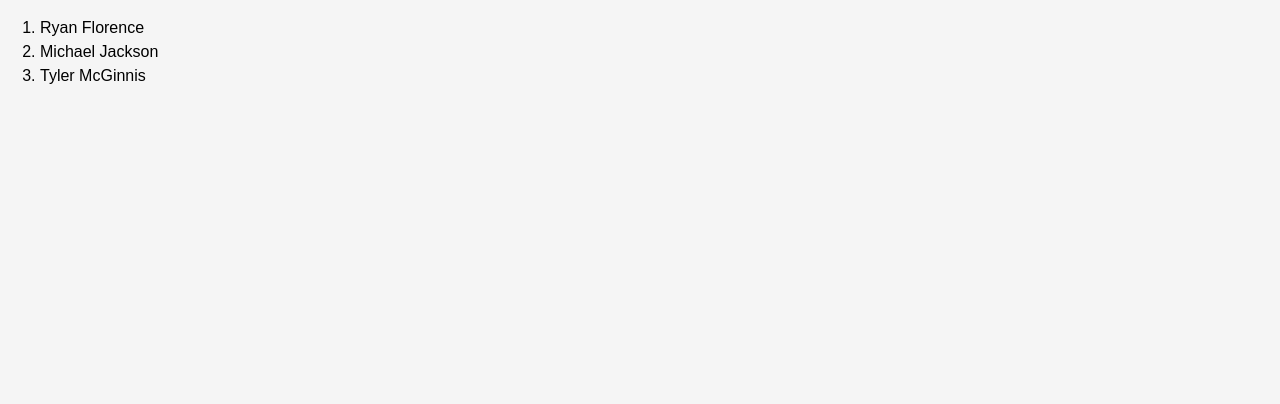
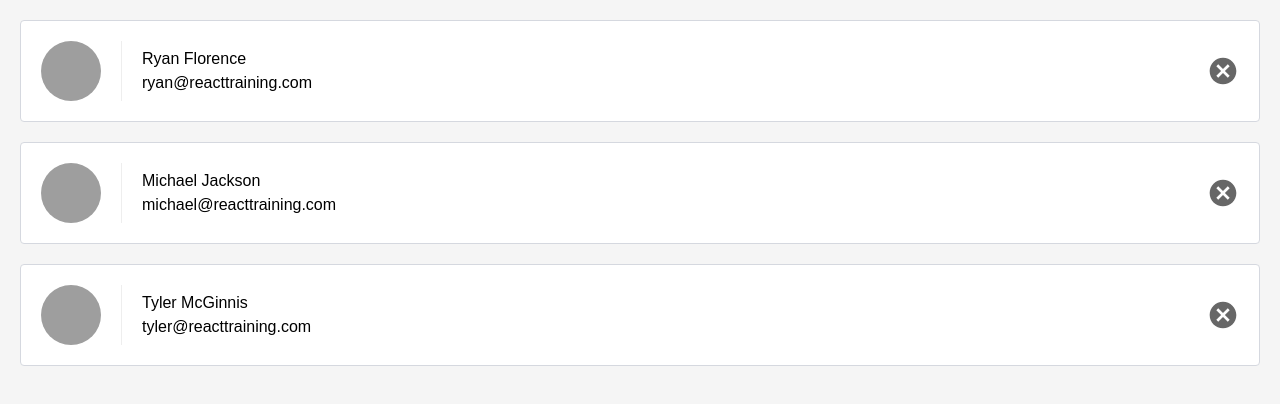
Before and after one commit to findforhad/basic-react-my-contacts-app, a React (Create React App) app: page / in a window 1280 px wide. Shown: the top 404 px of the page. Built offline with nearby package versions, Linux system fonts and the light colour scheme.

Commit message:
added contact details

```diff
--- a/src/ListContacts.js
+++ b/src/ListContacts.js
@@ -3,9 +3,23 @@
 class ListContact extends React.Component {
   render() {
     return (
-      <ol>
+      <ol className="contact-list">
         {this.props.contacts.map(contact => {
-          return <li key={contact.id}>{contact.name}</li>;
+          return (
+            <li key={contact.id} className="contact-list-item">
+              <div
+                className="contact-avatar"
+                style={{
+                  backgroundImage: `url(${contact.avatarURL})`
+                }}
+              />
+              <div className="contact-details">
+                <p>{contact.name}</p>
+                <p>{contact.email}</p>
+              </div>
+              <button className="contact-remove" />
+            </li>
+          );
         })}
       </ol>
     );
```
